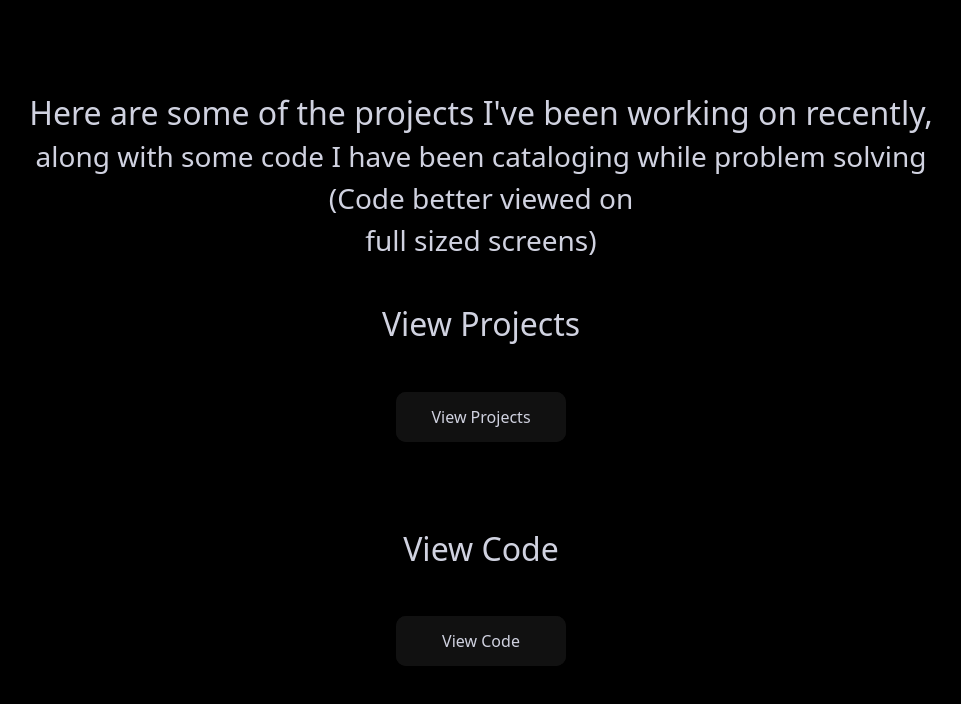
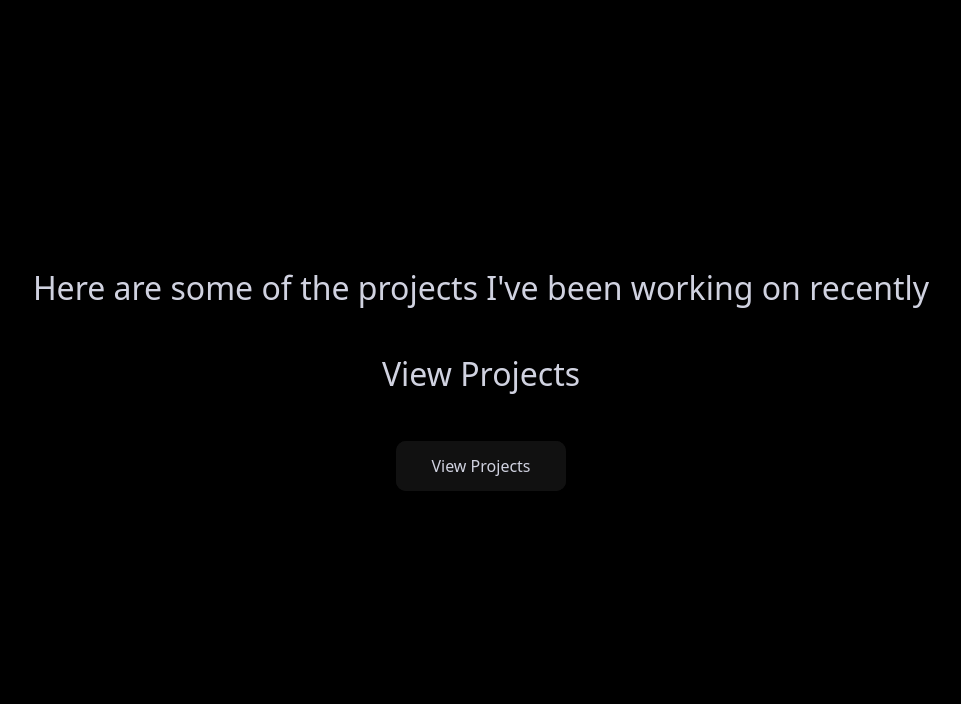
Before and after one commit to Vtencouchclimbr/Portfolio, a React (Vite) app: page /Portfolio in a window 1280 px wide. Shown: the top 704 px of the page, without its empty margins (159-1120 px from the left). Built offline with nearby package versions, Linux system fonts and the light colour scheme.

Commit message:
new styling

```diff
--- a/src/pages/Home.css
+++ b/src/pages/Home.css
@@ -1,5 +1,5 @@
-
-html, body {
+html,
+body {
   margin: 0;
   padding: 0;
   height: 100%;
@@ -7,7 +7,46 @@ html, body {
   background-color: black;
 }
 
-@media (min-width: 1400px) {
+.media-tab {
+  display: none;
+}
+
+.card-text {
+  color: rgb(208, 210, 224);
+}
+
+.aboutCard {
+  background-color: rgb(63, 61, 78);
+  box-shadow: 10px 10px 20px 0px rgba(0, 0, 0, 0.5);
+}
+
+.myPic {
+  border-radius: 10px;
+}
+
+.signature {
+  color: rgb(208, 210, 224);
+}
+
+.titleText {
+  color: rgb(208, 210, 224);
+}
+
+.welcome {
+  color: rgb(208, 210, 224);
+}
+
+@media (min-width: 320px) { }
+
+@media (min-width: 576px) { }
+
+@media (min-width: 768px) { }
+
+@media (min-width: 992px) { }
+
+@media (min-width: 1200px) { }
+
+/* @media (min-width: 1400px) {
   .mainContain {
     margin-top: 100px;
   }
@@ -19,21 +58,7 @@ html, body {
   }
 }
 
-.signature {
-  color: rgb(208, 210, 224);
-}
 
-.card-text {
-  color: rgb(208, 210, 224);
-}
-
-.titleText {
-  color: rgb(208, 210, 224);
-}
-
-.media-tab {
-  display: none;
-}
 
 @media (min-width: 1400px) {
   .media-tab {
@@ -93,14 +118,22 @@ html, body {
   }
 }
 
-.myPic {
-  border-radius: 10px;
+@media (min-width: 700px) {
+  .signature {
+    display: flex;
+    flex-direction: column;
+    rotate: 270deg;
+    font-size: 60px;
+    position: absolute;
+    right: -195px;
+    bottom: 500px;
+    font-family: Lucida Handwriting;
+    z-index: 1;
+  }
 }
 
-.aboutCard {
-  background-color: rgb(63, 61, 78);
-  box-shadow: 10px 10px 20px 0px rgba(0, 0, 0, 0.5);
-}
+
+
 
 @media (min-width: 1400px) {
   .aboutCard {
@@ -116,6 +149,4 @@ html, body {
   }
 }
 
-.welcome {
-  color: rgb(208, 210, 224);
-}
+ */
--- a/src/pages/Home.tsx
+++ b/src/pages/Home.tsx
@@ -1,43 +1,60 @@
-
-
-import MediaTab from '../components/MediaTab';
-import myImage from '../utils/me3.png';
-import mountain from '../utils/mountain.png';
-import './Home.css';
+import MediaTab from "../components/MediaTab";
+import myImage from "../utils/me3.png";
+import mountain from "../utils/mountain.png";
+import "./Home.css";
 
 export default function Home() {
   return (
-    <div className="d-flex flex-column w-100"
+    <div
+      className="d-flex flex-column w-100"
       style={{
-        minHeight: '100vh',
+        minHeight: "100vh",
         backgroundImage: `url(${mountain})`,
-        backgroundSize: 'cover',
-        backgroundPosition: 'center',
-        backgroundRepeat: 'no-repeat',
+        backgroundSize: "cover",
+        backgroundPosition: "center",
+        backgroundRepeat: "no-repeat"
       }}
     >
-      <div className='media-tab'>
-      <MediaTab />
+      <div className="media-tab">
+        <MediaTab />
       </div>
       {/* Main Content */}
       <div className="mainContain container-fluid d-flex flex-column flex-lg-row justify-content-center align-items-center py-5">
-
         {/* Left Section with Text */}
-        <div className="col-12 col-lg-6 d-flex justify-content-center align-items-start mb-5 mb-lg-0">
+        <div className="col-12 col-lg-6 order-lg-1 mb-4 mb-lg-0">
           <div className="cardContainer d-flex flex-column justify-content-center align-items-center p-3 w-100">
             <h2 className="welcome text-center mb-3">
               Welcome to my portfolio
             </h2>
             <div className="aboutCard card shadow-lg">
               <div className="card-body">
-                <p style={{color:'rgb(244, 245, 247)'}} className="card-text">
-                Hello, my name is Jesse Anderson. Hailing originally from Maryland, my career journey has taken me across various regions of the U.S..<br />
-                I began my professional life as a Field Land Surveyor, which required a significant adjustment when I transitioned to an office role. Over the years, I've climbed the ranks, taking on responsibilities for coordinating and training surveyors, and managing data for production processes. My experience spans Civil Engineering and extends into Structural Engineering, revealing a universal thread among these disciplines: adherence to purpose-specific parameters, client expectation management, standardized nomenclature, and effective inter-team collaboration.<br/>
-                My background has equipped me not just with technical know-how but also with leadership skills.<br />
-                Recently, I've expanded my expertise by completing an intensive six-month full stack development bootcamp, fueling my ambition to delve deeper into software development. I am eager to leverage my diverse experience in an environment where my drive to succeed can flourish.<br />
-                Thank you for considering my portfolio. I look forward to the opportunity to contribute and grow with your team.<br />
--Jesse
-
+                <p
+                  style={{ color: "rgb(244, 245, 247)" }}
+                  className="card-text"
+                >
+                  Hello, my name is Jesse Anderson. Hailing originally from
+                  Maryland, my career journey has taken me across various
+                  regions of the U.S..<br />
+                  I began my professional life as a Field Land Surveyor, which
+                  required a significant adjustment when I transitioned to an
+                  office role. Over the years, I've climbed the ranks, taking on
+                  responsibilities for coordinating and training surveyors, and
+                  managing data for production processes. My experience spans
+                  Civil Engineering and extends into Structural Engineering,
+                  revealing a universal thread among these disciplines:
+                  adherence to purpose-specific parameters, client expectation
+                  management, standardized nomenclature, and effective
+                  inter-team collaboration.<br />
+                  My background has equipped me not just with technical know-how
+                  but also with leadership skills.<br />
+                  Recently, I've expanded my expertise by completing an
+                  intensive six-month full stack development bootcamp, fueling
+                  my ambition to delve deeper into software development. I am
+                  eager to leverage my diverse experience in an environment
+                  where my drive to succeed can flourish.<br />
+                  Thank you for considering my portfolio. I look forward to the
+                  opportunity to contribute and grow with your team.<br />
+                  -Jesse
                 </p>
               </div>
             </div>
@@ -45,7 +62,7 @@ export default function Home() {
         </div>
 
         {/* Right Section with Image */}
-        <div className="col-12 col-lg-6 d-flex justify-content-center align-items-center">
+        <div className="col-12 col-lg-6 order-lg-2 text-center">
           <div className="">
             <h1 className="signature mb-3">Jesse Anderson</h1>
             <h2 className="titleText mb-3">
@@ -53,7 +70,7 @@ export default function Home() {
             </h2>
             <img
               className="myPic img-fluid mb-3"
-              style={{ maxWidth: '200px' }}
+              style={{ maxWidth: "200px", margin: "0 auto" }}
               src={myImage}
               alt="Image of the developer"
             />
--- a/src/pages/Portfolio.tsx
+++ b/src/pages/Portfolio.tsx
@@ -1,36 +1,42 @@
-import 'bootstrap/dist/js/bootstrap.bundle.min.js';
+import "bootstrap/dist/js/bootstrap.bundle.min.js";
 
-import './Portfolio.css';
+import "./Portfolio.css";
 
-import { Link } from 'react-router-dom';
+import { Link } from "react-router-dom";
 
 export default function Portfolio() {
   return (
-    <div className="d-flex flex-column justify-content-center flex-lg-row flex-grow-1" style={{
-      minHeight: '100vh',
-      backgroundColor: `black`,
-      backgroundImage: `url()`,
-      backgroundSize: 'cover',
-      backgroundPosition: 'center',
-      backgroundRepeat: 'no-repeat',
-    }}>
+    <div
+      className="d-flex flex-column justify-content-center flex-lg-row flex-grow-1"
+      style={{
+        minHeight: "100vh",
+        backgroundColor: `black`,
+        backgroundImage: `url()`,
+        backgroundSize: "cover",
+        backgroundPosition: "center",
+        backgroundRepeat: "no-repeat"
+      }}
+    >
       <div className="information d-flex flex-column justify-content-center align-items-center flex-lg-row flex-grow-1">
         <div className="btns1">
-          <h2 className="portDesc">Here are some of the projects I've been working on recently,</h2>
-          <h3 className="portDesc">along with some code I have been cataloging while problem solving</h3>
+          <h2 className="portDesc">
+            Here are some of the projects I've been working on recently
+          </h2>
+          {/* <h3 className="portDesc">
+            along with some code I have been cataloging while problem solving
+          </h3>
           <h3 className="portDesc">(Code better viewed on</h3>
-          <h3 className="portDesc">full sized screens)</h3>
-          <div className='d-flex flex-column justify-content-center align-items-center mt-5'>
+          <h3 className="portDesc">full sized screens)</h3> */}
+          <div className="d-flex flex-column justify-content-center align-items-center mt-5">
             <h2 className="portDesc">View Projects</h2>
-          <Link to="/projects">
-            <button className="portDesc glow eachbtn btn-outline-secondary" type="button">View Projects</button>
-          </Link>
-          </div>
-          <div className='d-flex flex-column justify-content-center align-items-center mt-5'>
-          <h2 className="portDesc">View Code</h2>
-          <Link to="/code">
-            <button className="portDesc glow eachbtn btn-outline-secondary" type="button">View Code</button>
-          </Link>
+            <Link to="/projects">
+              <button
+                className="portDesc glow eachbtn btn-outline-secondary"
+                type="button"
+              >
+                View Projects
+              </button>
+            </Link>
           </div>
         </div>
       </div>
--- a/src/pages/Projects.css
+++ b/src/pages/Projects.css
@@ -8,13 +8,13 @@
   box-shadow: 10px 10px 20px 0px rgba(0, 0, 0, 0.5);
 }
 
-.desc, .projName {
+.desc,
+.projName {
   color: rgb(208, 210, 224);
 }
 
 .imgbox {
   margin-bottom: 60px;
-
 }
 
 .imgboxitem {
```
Lines whose indentation alone changed are shown as unchanged.
